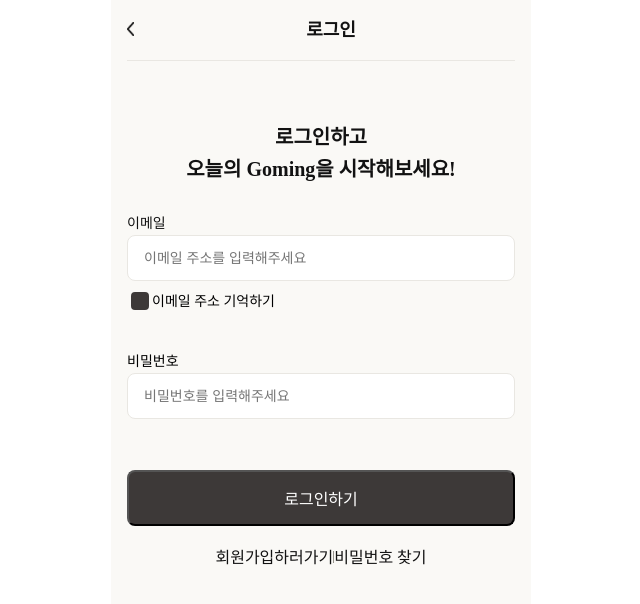
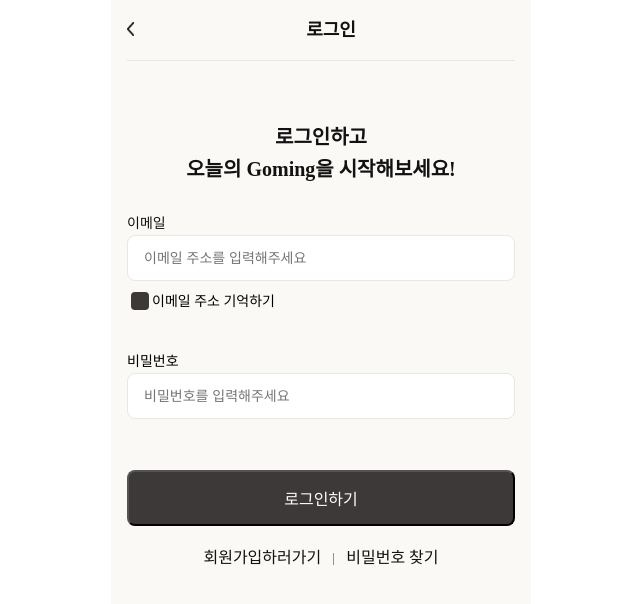
Before and after one commit to bsideproject/14_3_FE, a React (Create React App) app: page /login in a window 1280 px wide. Shown: the top 604 px of the page, without its empty margins (319-959 px from the left). Built offline with nearby package versions, Linux system fonts and the light colour scheme; a web font is replaced by a local one.

Commit message:
디자인 반영

```diff
--- a/src/assets/pages/auth/login.css
+++ b/src/assets/pages/auth/login.css
@@ -78,3 +78,10 @@
 label[for="myCheckbox"] {/* 체크박스와 라벨을 연결 */
   margin-left: 10px;
 }
+
+.dived-link-img{
+  display: inline-block;
+  vertical-align: middle;
+  margin-left: 12px;
+  margin-right: 12px;
+}
--- a/src/assets/pages/auth/myPageCategoryList.css
+++ b/src/assets/pages/auth/myPageCategoryList.css
@@ -8,6 +8,7 @@
   padding-right: 24px;
 }
 .display-flex-column{
+  width: 100%;
   display: flex;
   flex-direction: column;
   height: 100vh;
--- a/src/pages/auth/Login.tsx
+++ b/src/pages/auth/Login.tsx
@@ -101,8 +101,6 @@ const Login:React.FC = () =>{
 
   return (
     <>
-      <div className="container">
-        <div>
       <Header title="로그인" />
       <h1 className='startGomingText text-color'>로그인하고<br />오늘의 Goming을 시작해보세요!</h1>
       <form onSubmit={loginAttempt}>
@@ -138,8 +136,6 @@ const Login:React.FC = () =>{
           <Link className='link-btn' to="/lost-info">비밀번호 찾기</Link>
         </div>
       </form>
-            </div>
-      </div>
     </>
   )
 }
--- a/src/pages/auth/LostInfo.tsx
+++ b/src/pages/auth/LostInfo.tsx
@@ -53,8 +53,9 @@ const LostInfo = () => {
   return (
     <>
       <div className="container">
+        <div className="inside-container">
           <Header title="비밀번호 찾기" />
-        <h1 className='startGomingText text-color'>비밀번호 찾기</h1>
+          <div style={{height:'32px'}}></div>
           <form onSubmit={submitEmail}>
             <div className='inputArea'>
               <label htmlFor="email" className='login-label-text text-color'>이메일</label>
@@ -74,12 +75,12 @@ const LostInfo = () => {
             </div>
           </form>
         </div>
+      </div>
       {
         toastAlert === true ? (
           <ToastPopup text={"이메일로 임시 비밀번호가 전송되었습니다!"} bgColor={"#4D99DE"} textColor={"#FFFFFF"} />
         ) : ''
       }
-
     </>
   )
 }
```
Lines whose indentation alone changed are shown as unchanged.
